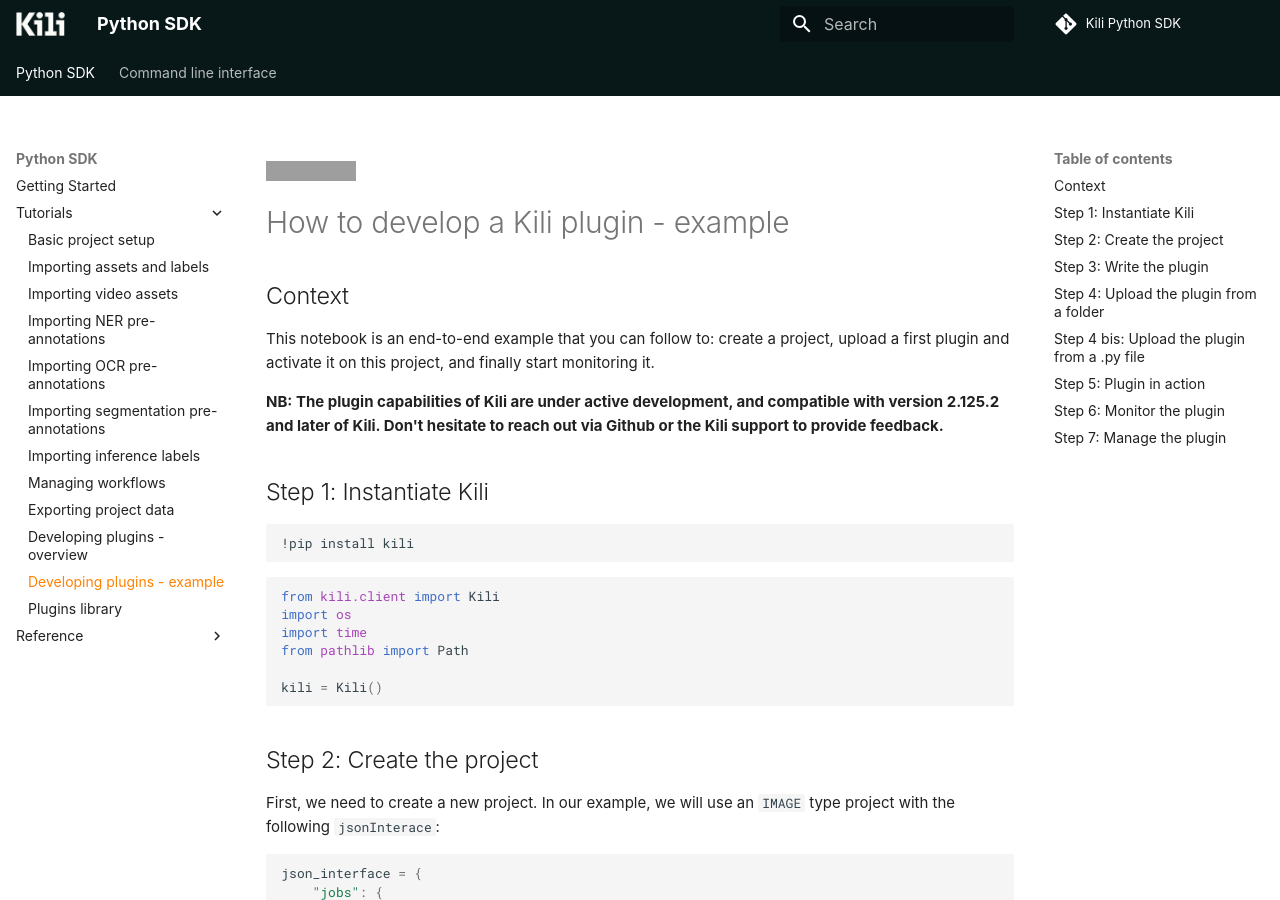
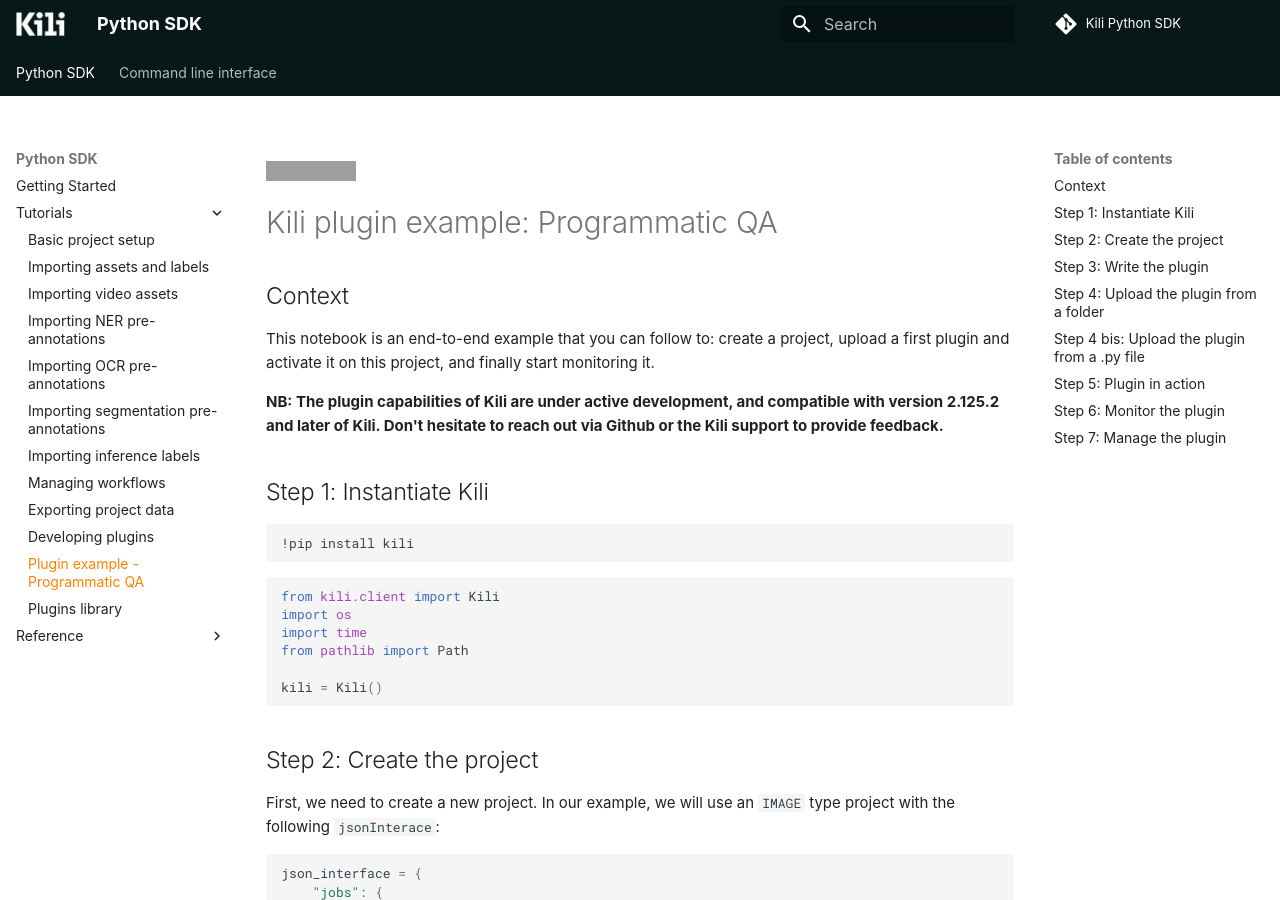
Before and after one commit to kili-technology/kili-python-sdk, an MkDocs documentation site: the page built from docs/sdk/tutorials/plugins_example.md, in a window 1280 px wide and 900 px high. Built offline with MkDocs 1.6.1 and Material for MkDocs 9.7.7, drawn with Linux system fonts in a browser that asks for light colours; nearby versions of some CDN libraries; some web fonts are replaced; library files that are not in the unit come from our copies; comment, search, counter and statistics services are not loaded; the version menu is left out; grey boxes are pictures that could not be loaded.

Commit message:
docs: change doc names

```diff
--- a/docs/sdk/tutorials/plugins_example.md
+++ b/docs/sdk/tutorials/plugins_example.md
@@ -1,7 +1,7 @@
 <!-- FILE AUTO GENERATED BY docs/utils.py DO NOT EDIT DIRECTLY -->
 <a href="https://colab.research.google.com/github/kili-technology/kili-python-sdk/blob/master/recipes/plugins_example.ipynb" target="_parent"><img src="https://colab.research.google.com/assets/colab-badge.svg" alt="Open In Colab"/></a>
 
-# How to develop a Kili plugin - example
+# Kili plugin example: Programmatic QA
 
 ## Context
 
--- a/mkdocs.yml
+++ b/mkdocs.yml
@@ -22,8 +22,8 @@
           - Importing inference labels: sdk/tutorials/inference_labels.md
           - Managing workflows: sdk/tutorials/set_up_workflows.md
           - Exporting project data: sdk/tutorials/export_a_kili_project.md
-          - Developing plugins - overview: sdk/tutorials/plugins_development.md
-          - Developing plugins - example: sdk/tutorials/plugins_example.md
+          - Developing plugins: sdk/tutorials/plugins_development.md
+          - Plugin example - Programmatic QA: sdk/tutorials/plugins_example.md
           - Plugins library: sdk/tutorials/plugins_library.md
       - Reference:
           - API Key: sdk/api_key.md
```
Also changed, not shown: docs/sdk/tutorials/plugins_development.md (+1 -1 lines), 2 other files.
